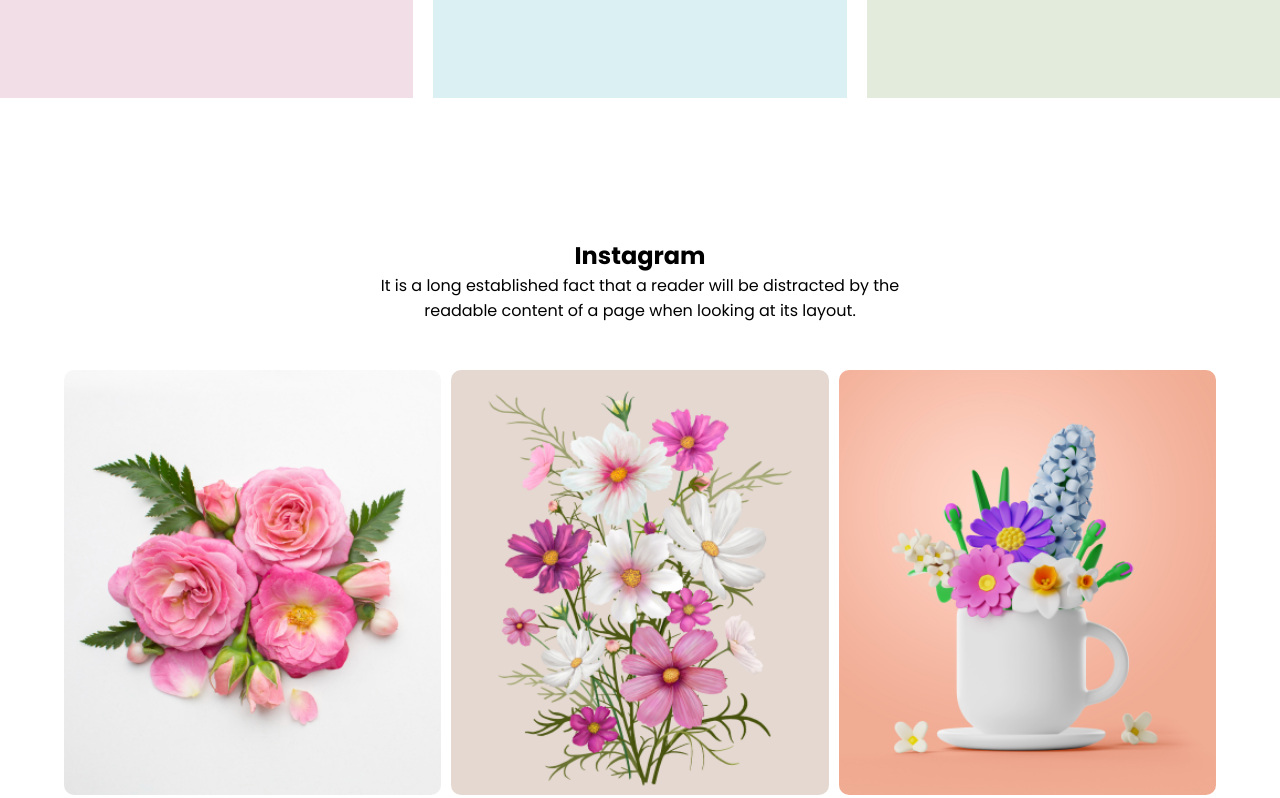
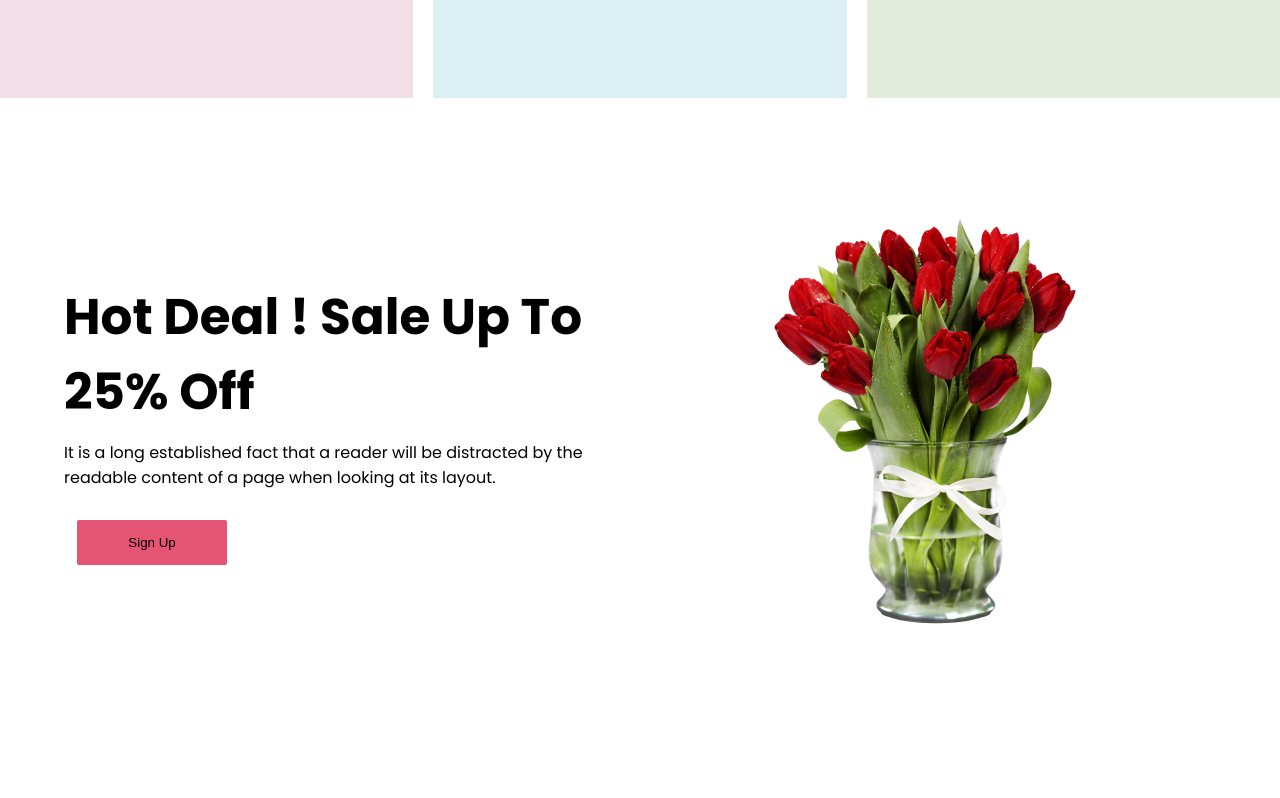
Before and after one commit to Arifulit/flower-shop-conceptual, a plain HTML site: page index.html in a window 1280 px wide. Shown: the part 1220-2018 px from the top of the page. Drawn offline with Linux system fonts and the light colour scheme.

Commit message:
sale up flowers done

```diff
--- a/index.html
+++ b/index.html
@@ -50,6 +50,26 @@
            </div>
       </section>
 
+
+
+
+      <section class="sale-up-flower">
+        <div class="sale-content">
+
+        <div class="sale-text-container">
+            <h1>Hot Deal ! Sale Up To 25% Off</h1>
+            <p>It is a long established fact that a reader will be distracted by the readable content of a page when looking at its layout.</p>
+            <button>Sign Up</button>
+
+        </div>
+        <div class="sale-image-container">
+
+             <img src="images/sale-0ff.png" alt="">
+        </div>
+    </div>
+     </section>
+
+
       <section class="instagram-section-container">
         <div class="instagrom-text-content">
           <h1>Instagram</h1>
@@ -82,6 +102,11 @@
       </section>
 
 
+
+
+
+
+
       <div class="super-deals-container">
         <div class="deals-content">
           <h1>Get The Latest Deals</h1>
--- a/styles/style.css
+++ b/styles/style.css
@@ -167,3 +167,51 @@ featured-image-container {
     border-radius: 2px;
     background-color: rgb(229, 84, 115);
   }
+
+
+  .sale-up-flower{
+    max-width: 1440x;
+    height: 650px;
+    /* border: 2px solid red; */
+  }
+
+  .sale-content{
+  display: flex;
+  width: 90%;
+  margin: 0 auto;
+
+  }
+  .sale-text-container{
+
+    width: 50%;
+    height: 650px;
+    display: flex;
+    flex-direction: column;
+    justify-content: center;
+    align-items: center;
+  }
+.sale-text-container h1{
+    margin-bottom: 10px;
+  font-size: 50px;
+
+}
+
+
+.sale-text-container button{
+    width: 150px;
+  height: 45px;
+  background-color: rgb(229, 84, 115);
+  border: none;
+  border-radius: 2px;
+  margin-top: 30px;
+  margin-right: 400px;
+}
+
+  .sale-image-container{
+    height: 650px;
+    display: flex;
+    width: 50%;
+    justify-content: center;
+    align-items: center;
+
+  }
```
